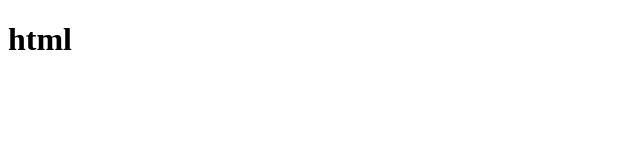
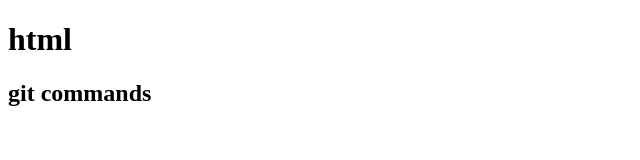
Before and after one commit to srilatha940/cloning_54r, a plain HTML site: page index.html in a window 1280 px wide. Shown: the whole page, without its empty margins (0-640 px from the left). Drawn offline with Linux system fonts and the light colour scheme.

Commit message:
version2

```diff
--- a/index.html
+++ b/index.html
@@ -7,5 +7,6 @@
 </head>
 <body>
     <h1>html</h1>
+    <h2>git commands</h2>
 </body>
 </html>
```
